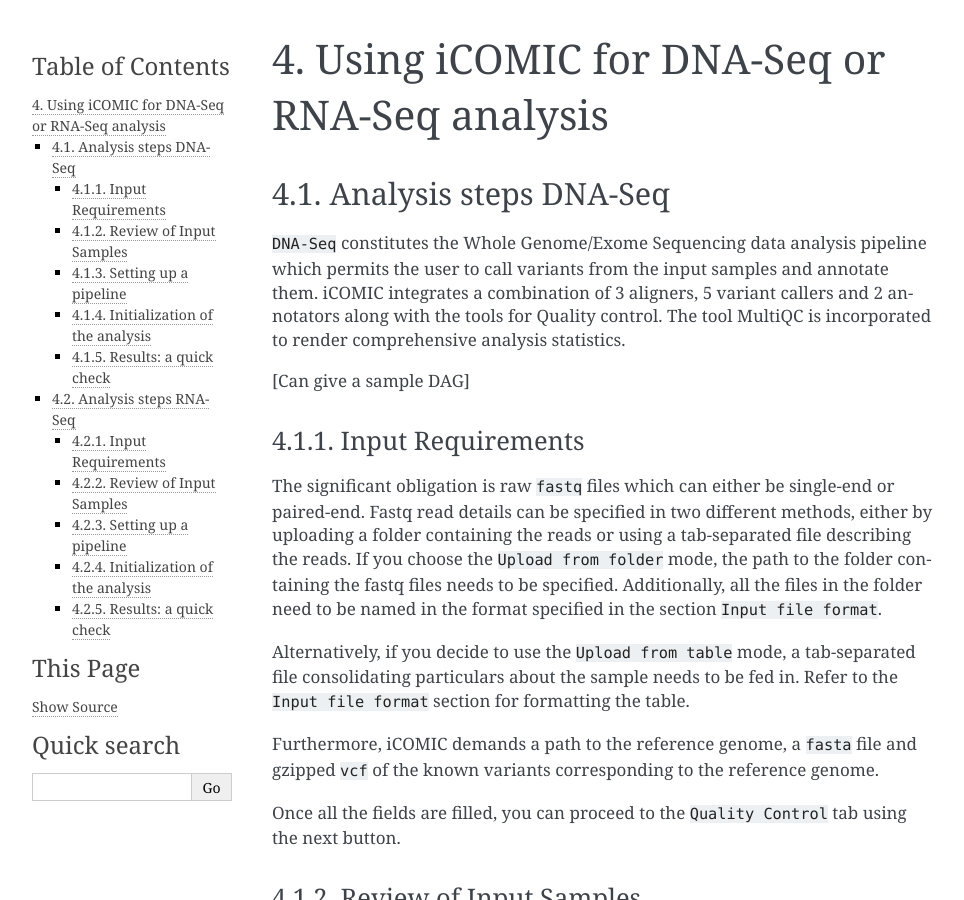
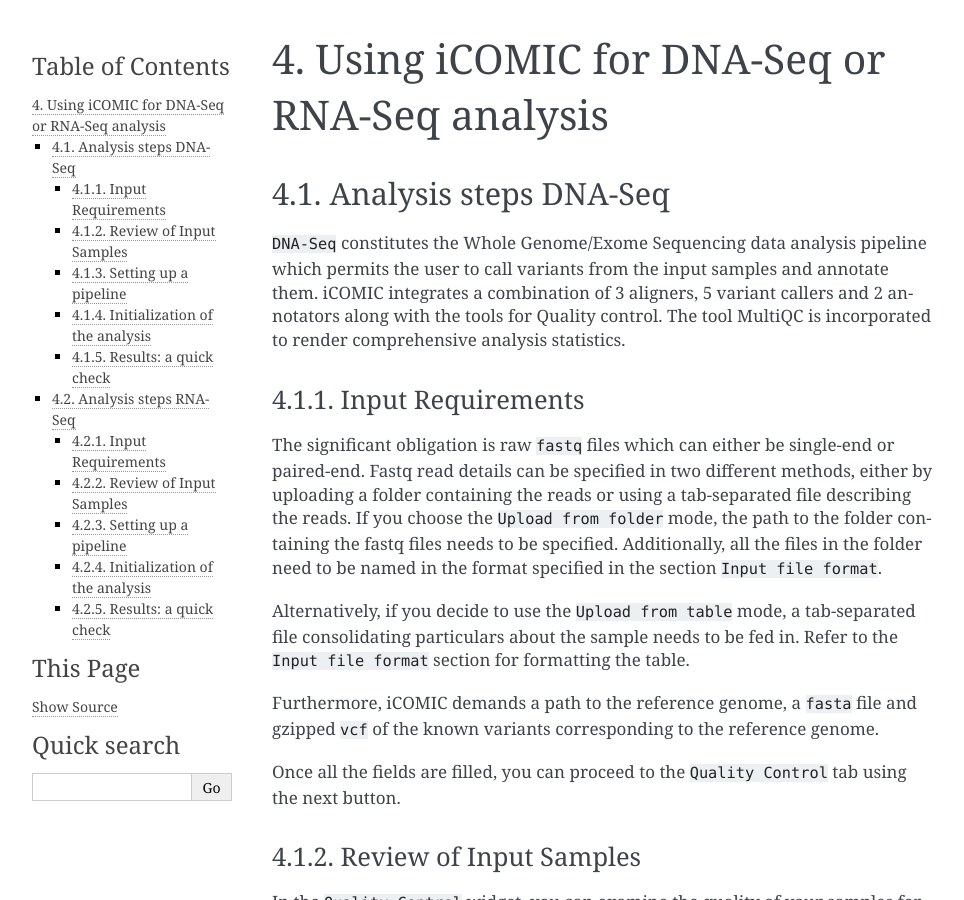
Before and after one commit to anjanaanilkumar1289/iCOMIC_doc, a Sphinx documentation site: the page built from docs/usage.md, in a window 1280 px wide and 900 px high. Shown: the whole window, without its empty margins (148-1112 px from the left). Built offline with Sphinx 7.4.7, drawn with Linux system fonts in a browser that asks for light colours.

Commit message:
Update usage.md

```diff
--- a/docs/usage.md
+++ b/docs/usage.md
@@ -5,8 +5,6 @@
 `DNA-Seq`  constitutes the Whole Genome/Exome Sequencing data analysis pipeline which permits the user to call variants from the input samples and annotate them. iCOMIC integrates a combination of 3 aligners, 5 variant callers and 2 annotators along with the tools for Quality control. The tool MultiQC is incorporated to render comprehensive analysis statistics.
 
 
-
-[Can give a sample DAG]
 
 
 
```
